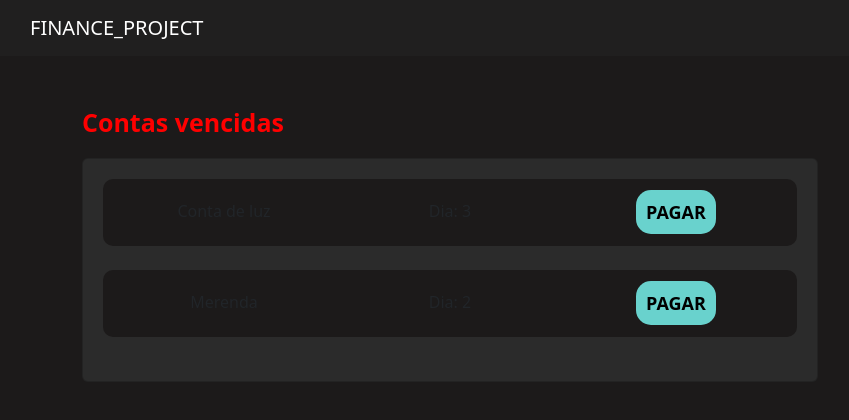
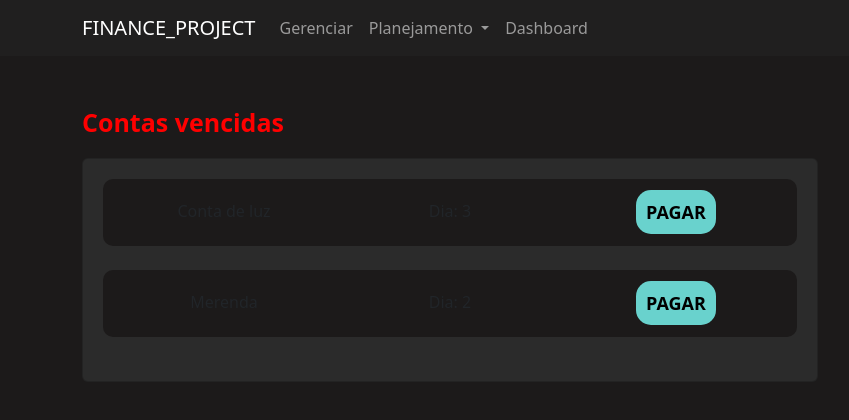
Before and after one commit to MagdielPaulo/finance_projeto, a Django app: page /contas/ver_contas/ in a window 1280 px wide. Shown: the top 420 px of the page, without its empty margins (0-849 px from the left). Run offline with Django 4.2, Linux system fonts and the light colour scheme; data comes from the database, SQL or seed files in the repository; data that the repository does not hold is empty.

Commit message:
pag home

```diff
--- a/perfil/urls.py
+++ b/perfil/urls.py
@@ -7,6 +7,6 @@
     path('deletar_banco/<int:id>', views.deletar_banco, name= "deletar_banco"),
     path('cadastrar_categoria/', views.cadastrar_categoria, name= "cadastrar_categoria"),
     path('update_categoria/<int:id>', views.update_categoria, name= "update_categoria"),
-     path('dashboard/', views.dashboard, name= "dashboard"),
+    path('dashboard/', views.dashboard, name= "dashboard"),
 
 ]
--- a/templates/bases/base.html
+++ b/templates/bases/base.html
@@ -5,7 +5,7 @@
     <meta charset="utf-8">
     <meta name="viewport" content="width=device-width, initial-scale=1">
 
-    <link href="{% static 'geral/css/base.css' %}" rel = "stylesheet">
+    <link href="{% static 'geral/css/base.css' %}" rel="stylesheet">
     <title>{% block 'title' %}{% endblock %}</title>
     <link href="https://cdn.jsdelivr.net/npm/bootstrap@5.3.0-alpha1/dist/css/bootstrap.min.css" rel="stylesheet">
     {% block 'head' %}{% endblock %}
@@ -13,7 +13,31 @@
   </head>
   <body>
     <nav class="navbar navbar-expand-lg navbar-dark" style="background-color: #201F1F;">
-        <a class="navbar-brand" style="margin-left: 30px" href="{% url 'home' %}">FINANCE_PROJECT</a>
+      <div class="container">
+        <a class="navbar-brand" href="{% url 'home' %}">FINANCE_PROJECT</a>
+        <button class="navbar-toggler" type="button" data-bs-toggle="collapse" data-bs-target="#navbarNav" aria-controls="navbarNav" aria-expanded="false" aria-label="Toggle navigation">
+          <span class="navbar-toggler-icon"></span>
+        </button>
+        <div class="collapse navbar-collapse" id="navbarNav">
+          <ul class="navbar-nav">
+            <li class="nav-item">
+              <a class="nav-link" href="{% url 'gerenciar' %}">Gerenciar</a>
+            </li>
+            <li class="nav-item dropdown">
+              <a class="nav-link dropdown-toggle" href="#" id="planejamentoDropdown" role="button" data-bs-toggle="dropdown" aria-expanded="false">
+                Planejamento
+              </a>
+              <ul class="dropdown-menu" aria-labelledby="planejamentoDropdown">
+                <li><a class="dropdown-item" href="{% url 'definir_planejamento' %}">Definir</a></li>
+                <li><a class="dropdown-item" href="{% url 'ver_planejamento' %}">Ver</a></li>
+              </ul>
+            </li>
+            <li class="nav-item">
+              <a class="nav-link" href="{% url 'dashboard' %}">Dashboard</a>
+            </li>
+          </ul>
+        </div>
+      </div>
     </nav>
     {% block 'body' %}{% endblock %}
     <script src="https://cdn.jsdelivr.net/npm/bootstrap@5.3.0-alpha1/dist/js/bootstrap.bundle.min.js"></script>
```
